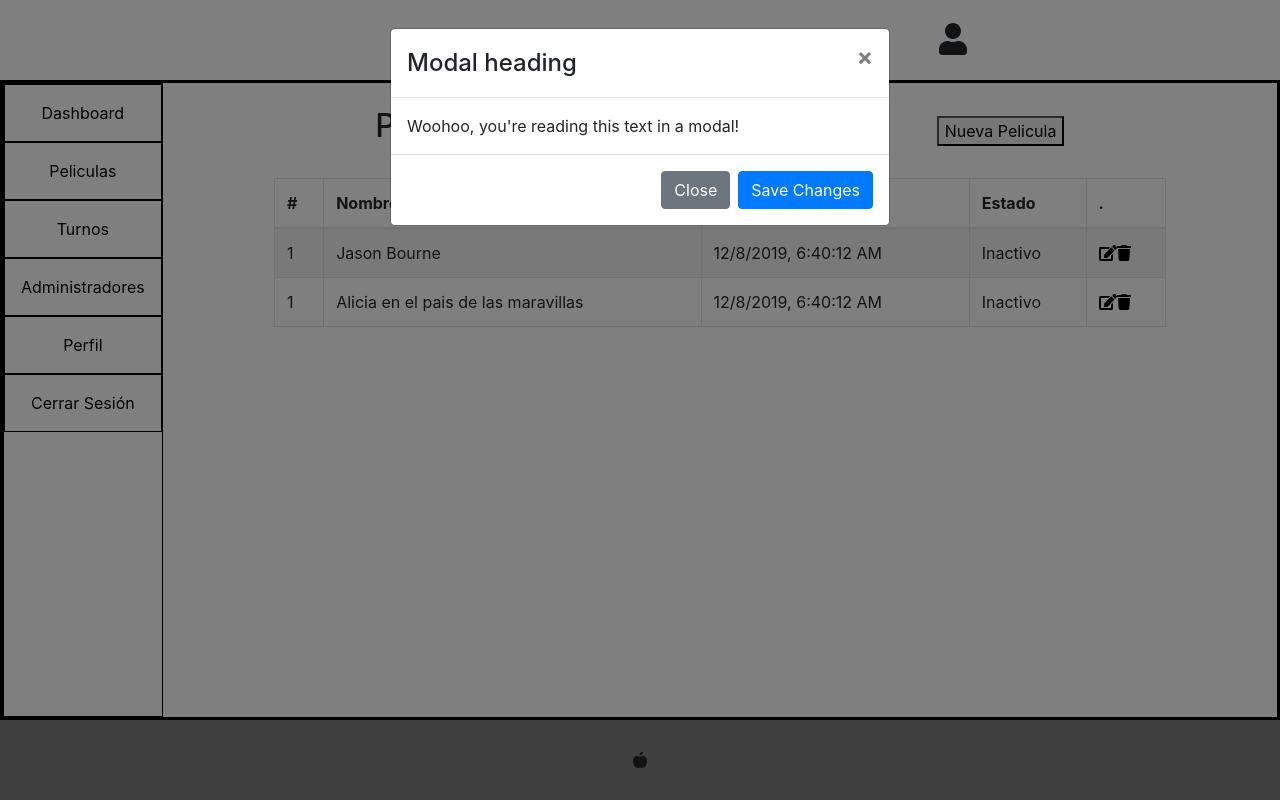
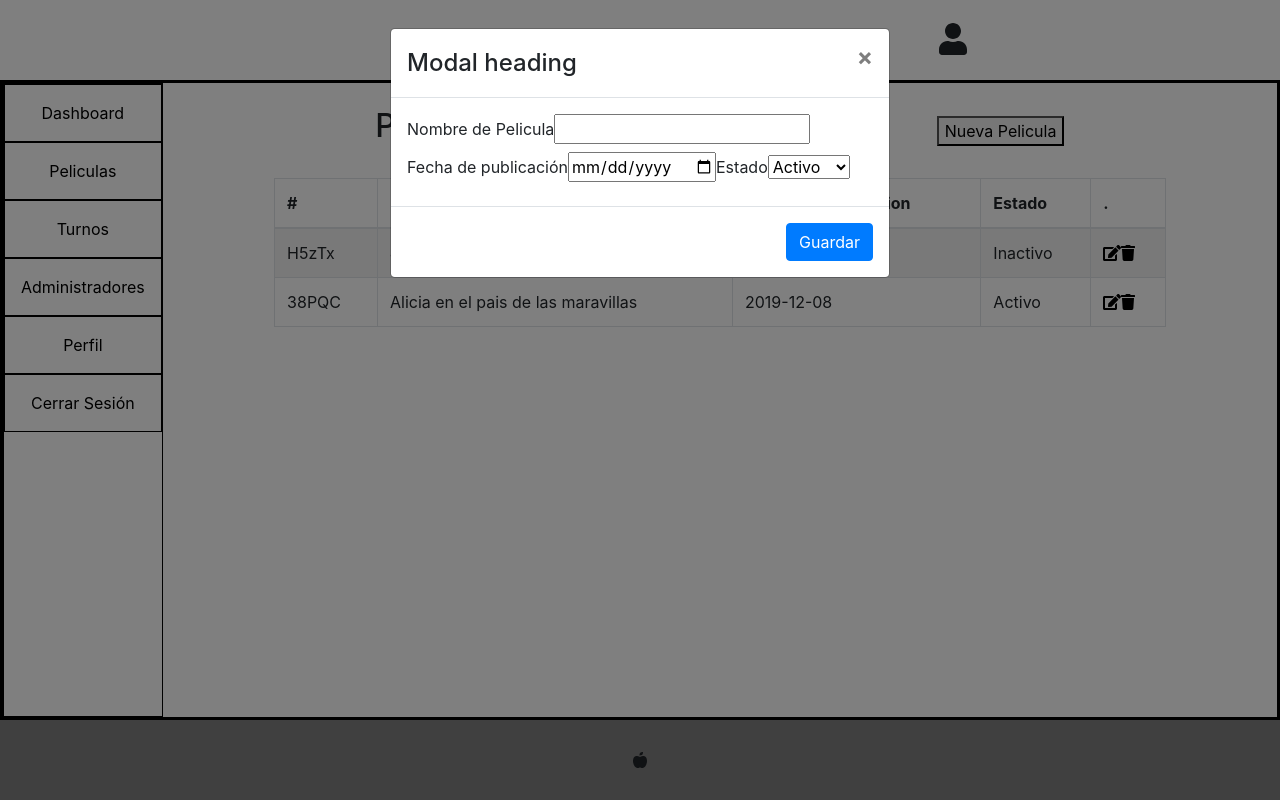
Before and after one commit to kamalyzl/movies-admin, a React (Create React App) app: page / in a window 1280 px wide. Both pictures are taken after a click on the button "Nueva Pelicula". Built offline with nearby package versions, Linux system fonts and the light colour scheme.

Commit message:
complete functional

```diff
--- a/package.json
+++ b/package.json
@@ -16,6 +16,7 @@
     "react": "^16.12.0",
     "react-bootstrap": "^1.0.0-beta.16",
     "react-dom": "^16.12.0",
+    "react-loading": "^2.0.3",
     "react-scripts": "3.3.0",
     "standard": "^14.3.1"
   },
--- a/src/components/Modal.js
+++ b/src/components/Modal.js
@@ -1,19 +1,18 @@
 import { Modal, Button } from 'react-bootstrap'
 import React from 'react'
-const Modals = ({ show, onHide }) => {
+const Modals = ({ show, onHide, saveDate, children }) => {
   return (
     <>
       <Modal show={show} onHide={onHide}>
         <Modal.Header closeButton>
           <Modal.Title>Modal heading</Modal.Title>
         </Modal.Header>
-        <Modal.Body>Woohoo, you're reading this text in a modal!</Modal.Body>
+        <Modal.Body>
+          {children}
+        </Modal.Body>
         <Modal.Footer>
-          <Button variant='secondary' onClick={onHide}>
-            Close
-          </Button>
-          <Button variant='primary' onClick={onHide}>
-            Save Changes
+          <Button variant='primary' onClick={saveDate}>
+            Guardar
           </Button>
         </Modal.Footer>
       </Modal>
--- a/src/components/Table.js
+++ b/src/components/Table.js
@@ -1,12 +1,13 @@
 import React from 'react'
 import { Table } from 'react-bootstrap'
 import nanoid from 'nanoid'
+import ReactLoading from 'react-loading'
 import 'bootstrap/dist/css/bootstrap.min.css'
 import List from './List'
 
-const id = nanoid()
+const id = nanoid(5)
 const Tables = ({ data, handleEdit, handleTrash }) => {
-  return (
+  return data.length > 0 ? (
     <div className='table-list'>
       <Table striped bordered hover responsive>
         <thead>
@@ -23,13 +24,13 @@ const Tables = ({ data, handleEdit, handleTrash }) => {
             data && data.map((item) => {
               return (
                 <List
-                  key={id}
+                  key={item.id}
                   id={item.id}
                   name={item.name}
                   status={item.status}
-                  datePublic={item.fpublicaction}
-                  onClickEdit={handleEdit}
-                  onClickTrash={handleTrash}
+                  datePublic={item.date}
+                  onClickEdit={() => handleEdit(item)}
+                  onClickTrash={() => handleTrash(item)}
                 />
               )
             })
@@ -37,7 +38,7 @@ const Tables = ({ data, handleEdit, handleTrash }) => {
         </tbody>
       </Table>
     </div>
-  )
+  ) : <ReactLoading key={id} color='red' />
 }
 
 export default Tables
--- a/src/views/Home.js
+++ b/src/views/Home.js
@@ -1,4 +1,5 @@
-import React, { useState } from 'react'
+import React from 'react'
+import nanoid from 'nanoid'
 import Header from '../components/Header'
 import Footer from '../components/Footer'
 import Aside from '../components/Aside'
@@ -8,27 +9,99 @@ import '../css/Home.css'
 
 const date = new Date()
 
-const array = [
+class Home extends React.Component {
+  constructor (props) {
+    super(props)
+    this.state = {
+      show: false,
+      type: '',
+      name: '',
+      date: '',
+      id: '',
+      status: 'Activo',
+      listMovies: [
         {
-    id: 1,
+          id: nanoid(5),
           name: 'Jason Bourne',
-    fpublicaction: date.toLocaleString(),
+          date: date.toISOString().slice(0,10),
           status: 'Inactivo'
         },
         {
-    id: 1,
+          id: nanoid(5),
           name: 'Alicia en el pais de las maravillas',
-    fpublicaction: date.toLocaleString(),
-    status: 'Inactivo'
+          date: date.toISOString().slice(0,10),
+          status: 'Activo'
         }
       ]
+     }
+  }
+  handleShow = () => {
+    this.setState((state, props) => {
+      return { show: !state.show, name: '', date: '', status: 'Activo', type: 'create'}
+    })
+  }
 
-function App () {
-  const [show, setShow] = useState(false)
+  handleChange = (e) => {
+    this.setState({[e.target.name]: e.target.value});
+  }
 
-  const handleClose = () => setShow(false)
-  const handleShow = () => setShow(true)
+  onPress = () => {
+    const id = nanoid(5)
+    const {name, status, date, type, listMovies, id: idItem} = this.state
 
+    if (type === 'create') {
+      this.setState((state)=>{
+        return {
+          show:false,
+          listMovies: [...state.listMovies, ...[{id, name, date, status}]]
+        }
+      })
+    }
+
+    if (type === 'edit') {
+        const indexToRemoved = listMovies.map((item) => item.id).indexOf(idItem);
+        const newListMovies = this.state.listMovies.filter((_, i) => i !== indexToRemoved)
+        newListMovies.splice( indexToRemoved, 0, {id: idItem, name, date, status} );
+        this.setState({
+          listMovies: newListMovies
+        },
+        () => {
+          this.setState({
+            show: false
+          })
+        }
+      );
+    }
+  }
+
+  trashItem = (item) => {
+    const { listMovies } = this.state
+    const removedListMovies = listMovies.filter(( obj ) =>  {
+      return obj.id !== item.id;
+  });
+    this.setState((state)=>{
+      return {
+        show:false,
+        listMovies: removedListMovies
+      }
+    })
+  }
+  editItem = (item) => {
+    const {name, date, status, id} = item
+    this.setState((state) => {
+      return {
+        show:true,
+        type: 'edit',
+        name,
+        status,
+        date,
+        id
+      };
+    })
+  }
+
+  render () {
+    const {show, name, status, date, listMovies} = this.state
     return (
       <div>
         <Header />
@@ -37,16 +110,37 @@ function App () {
           <section>
             <div className='first'>
               <h2>Peliculas</h2>
-            <button onClick={handleShow}>Nueva Pelicula</button>
-            <Modals show={show} onHide={handleClose} />
+              <button onClick={this.handleShow}>Nueva Pelicula</button>
+
+              <Modals show={show} onHide={this.handleShow} saveDate={this.onPress}>
+                <div>
+                  <form>
+                    <label>
+                    Nombre de Pelicula
+                      <input type='text' name='name' value={name} onChange={this.handleChange} />
+                    </label>
+                    <label>
+                    Fecha de publicación
+                      <input type='date' name='date' value={date} onChange={this.handleChange} />
+                    </label>
+                    <label>
+                    Estado
+                      <select value={status} name='status' onChange={this.handleChange}>
+                        <option value='Activo'>Activo</option>
+                        <option value='Inactivo'>Inactivo</option>
+                      </select>
+                    </label>
+                  </form>
                 </div>
-          <Table data={array} handleEdit={() => {}} handleTrash={() => {}} />
+              </Modals>
+            </div>
+            <Table data={listMovies} handleEdit={(item) => this.editItem(item)} handleTrash={(item) => this.trashItem(item)} />
           </section>
         </main>
         <Footer />
-
       </div>
     )
   }
+}
 
-export default App
+export default Home
```
Also changed, not shown: src/views/Login.js (deleted), 2 other files (tests, documents, lock files or other folders). Lines whose indentation alone changed are shown as unchanged.
